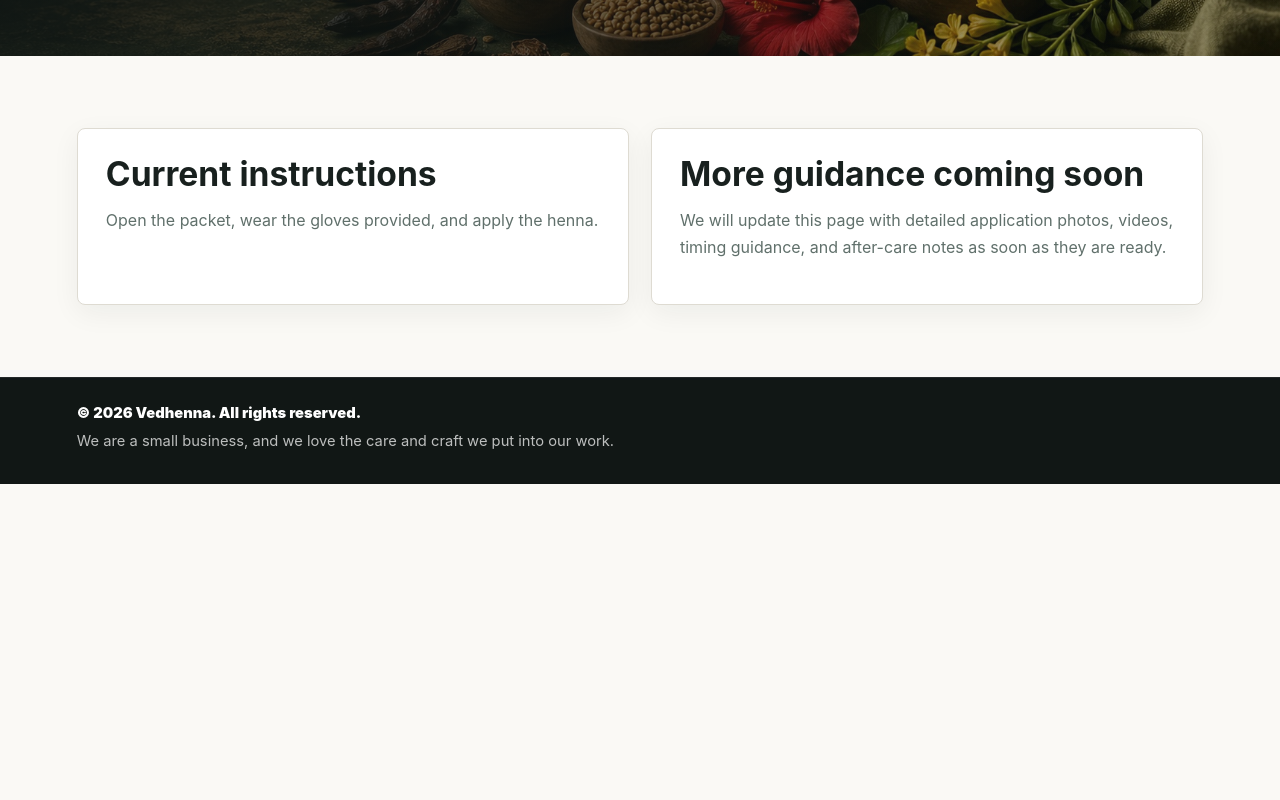
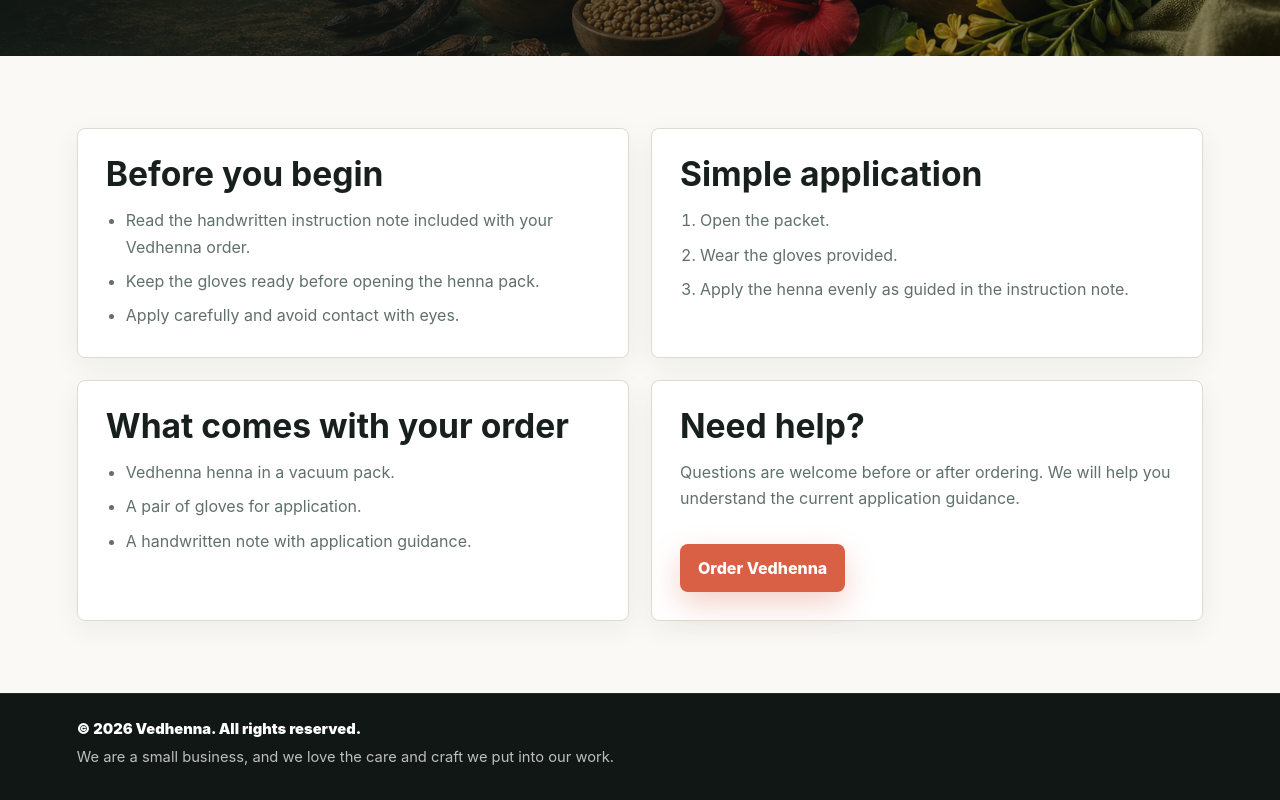
Before and after one commit to Ishank-dubey/vedhenna, a Next.js app: page /how-to-apply in a window 1280 px wide. Shown: the part 552-1352 px from the top of the page. Before the commit the page ends 1036 px from the top, so only its background shows below. Built offline with nearby package versions, Linux system fonts and the light colour scheme.

Commit message:
Improve application guidance page

```diff
--- a/pages/how-to-apply.js
+++ b/pages/how-to-apply.js
@@ -5,9 +5,9 @@
 const siteUrl = 'https://www.vedhenna.com';
 
 export default function HowToApplyPage() {
-  const title = 'How to Apply Vedhenna | Natural Hair Care';
+  const title = 'How to Apply Vedhenna Henna Hair Care';
   const description =
-    'Thank you for your interest in Vedhenna. Learn the current simple application guidance for Vedhenna natural henna hair care.';
+    'Simple Vedhenna henna application guidance: open the packet, wear the gloves provided, apply the henna, and follow the included note.';
 
   return (
     <>
@@ -30,24 +30,46 @@
             <p className="eyebrow">How to apply</p>
             <h1>How to apply Vedhenna</h1>
             <p>
-              Thank you for being interested in Vedhenna. We are happy to share this simple guidance for now, and we will add
-              detailed photos, videos, and step-by-step instructions soon.
+              Thank you for being interested in Vedhenna. This page shares the current simple application guidance for our
+              natural henna hair care blend. Detailed photos, videos, timing guidance, and after-care notes will be added soon.
             </p>
           </div>
         </header>
 
         <section className="apply-steps" aria-label="Vedhenna application steps">
           <article className="ingredient-info-card apply-card">
-            <h2>Current instructions</h2>
-            <p>Open the packet, wear the gloves provided, and apply the henna.</p>
+            <h2>Before you begin</h2>
+            <ul>
+              <li>Read the handwritten instruction note included with your Vedhenna order.</li>
+              <li>Keep the gloves ready before opening the henna pack.</li>
+              <li>Apply carefully and avoid contact with eyes.</li>
+            </ul>
           </article>
 
           <article className="ingredient-info-card apply-card">
-            <h2>More guidance coming soon</h2>
-            <p>
-              We will update this page with detailed application photos, videos, timing guidance, and after-care notes as
-              soon as they are ready.
-            </p>
+            <h2>Simple application</h2>
+            <ol>
+              <li>Open the packet.</li>
+              <li>Wear the gloves provided.</li>
+              <li>Apply the henna evenly as guided in the instruction note.</li>
+            </ol>
+          </article>
+
+          <article className="ingredient-info-card apply-card">
+            <h2>What comes with your order</h2>
+            <ul>
+              <li>Vedhenna henna in a vacuum pack.</li>
+              <li>A pair of gloves for application.</li>
+              <li>A handwritten note with application guidance.</li>
+            </ul>
+          </article>
+
+          <article className="ingredient-info-card apply-card">
+            <h2>Need help?</h2>
+            <p>Questions are welcome before or after ordering. We will help you understand the current application guidance.</p>
+            <a className="button primary apply-order-link" href="/#order-name-target">
+              Order Vedhenna
+            </a>
           </article>
         </section>
         <SiteFooter />
--- a/styles/globals.css
+++ b/styles/globals.css
@@ -1002,9 +1002,24 @@
   max-width: 660px;
 }
 
-.apply-card p {
+.apply-card p,
+.apply-card li {
   color: var(--muted);
   line-height: 1.65;
+}
+
+.apply-card ul,
+.apply-card ol {
+  margin: 0;
+  padding-left: 20px;
+}
+
+.apply-card li + li {
+  margin-top: 8px;
+}
+
+.apply-order-link {
+  margin-top: 16px;
 }
 
 @media (max-width: 820px) {
```
